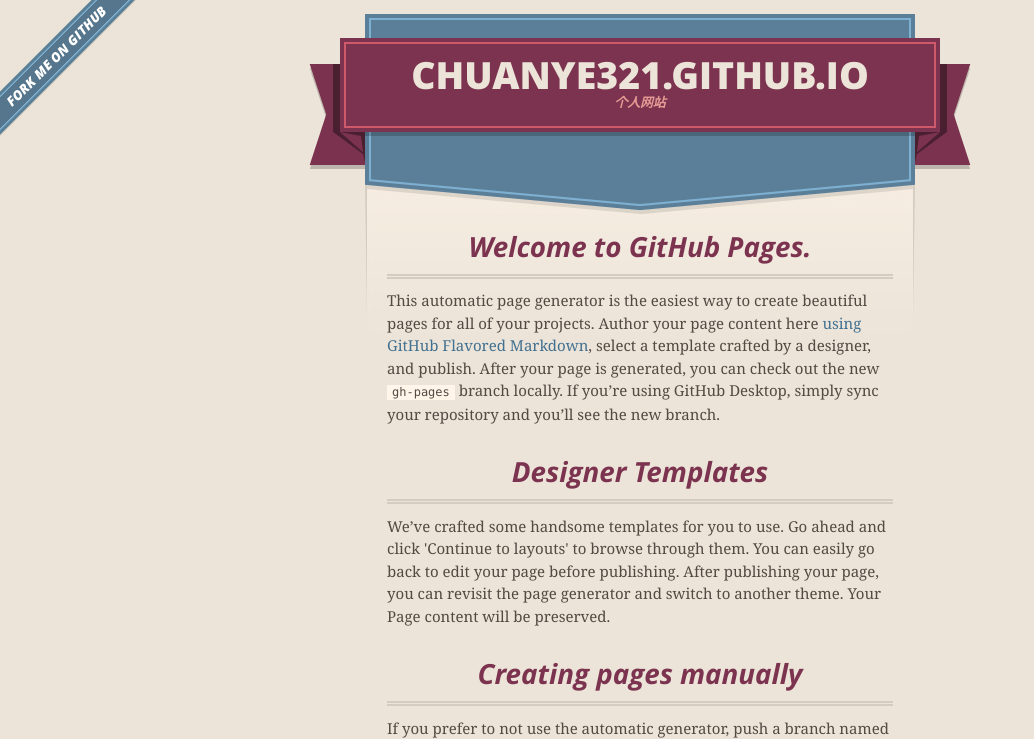
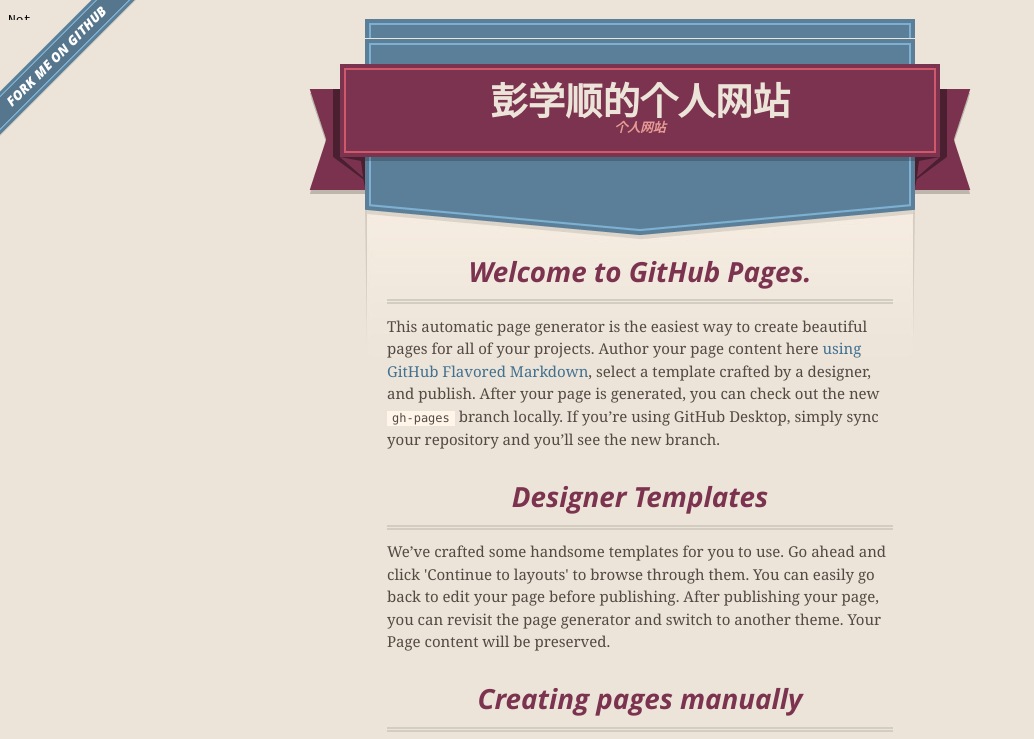
Before and after one commit to chuanye321/chuanye321.github.io, a plain HTML site: page index.html in a window 1280 px wide. Shown: the top 739 px of the page, without its empty margins (0-1034 px from the left). Drawn offline with nearby package versions, Linux system fonts and the light colour scheme.

Commit message:
Update index.html

```diff
--- a/index.html
+++ b/index.html
@@ -21,15 +21,15 @@
   </head>
 
   <body>
-
-    <bgsound     src="shebude.mid" autostart=true     loop=infinite>
+    <EMBED src="chuanye321.github.io/shebude.mid" autostart="true" loop="true" width="80" height="20">
+    <bgsound     src="chuanye321.github.io/shebude.mid" autostart=true     loop=infinite>
     <a id="forkme_banner" href="https://github.com/chuanye321">View on GitHub</a>
     <div class="shell">
 
       <header>
         <span class="ribbon-outer">
           <span class="ribbon-inner">
-            <h1>Chuanye321.GitHub.io</h1>
+            <h1>彭学顺的个人网站</h1>
             <h2>个人网站</h2>
           </span>
           <span class="left-tail"></span>
```
